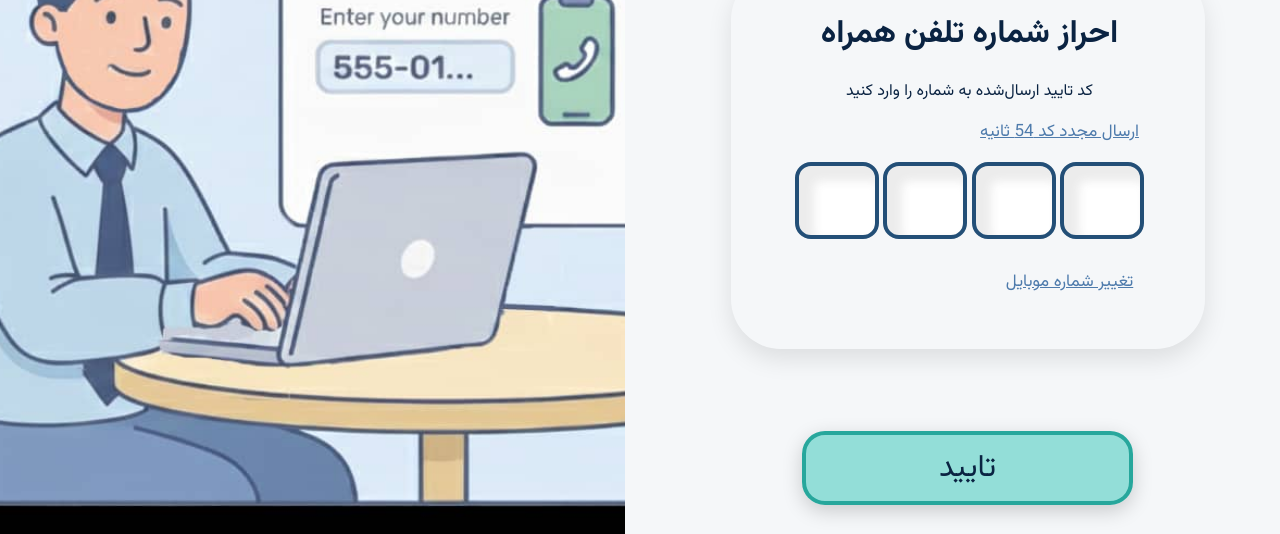
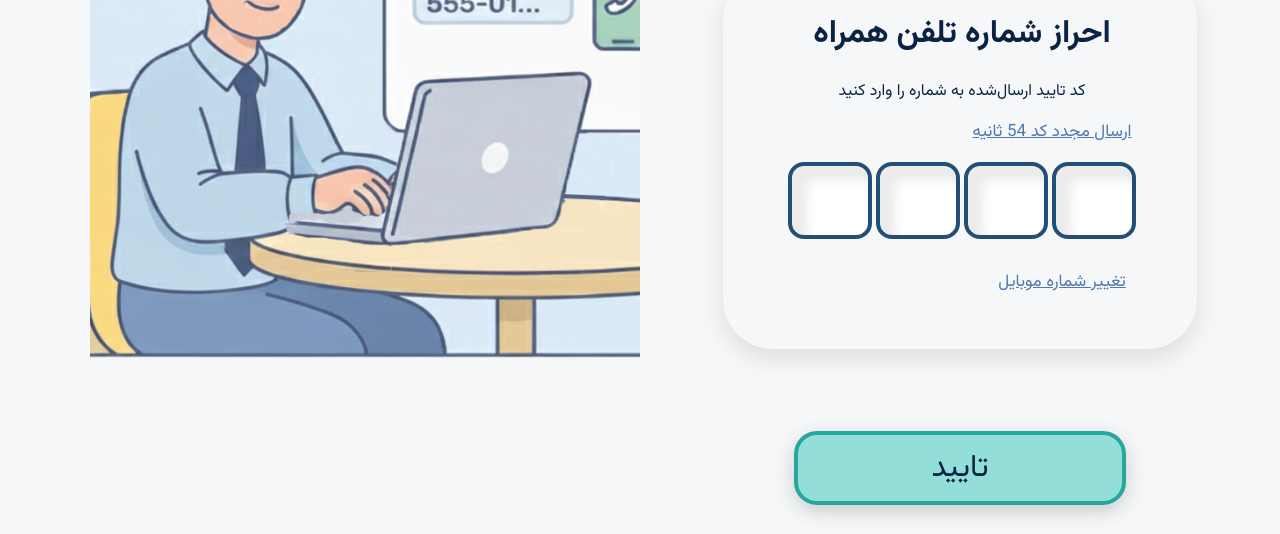
Before and after one commit to RoyaMhdd/ChatBotProject, a Django app: page /verify/ in a window 1280 px wide. Shown: the part 266-800 px from the top of the page. Run offline with Django 5.2, Linux system fonts and the light colour scheme.

Commit message:
adding new styling to the photo

```diff
--- a/templates/code.html
+++ b/templates/code.html
@@ -199,7 +199,6 @@
 
           <style>
             .verify-right {
-              margin-left: 30px;
               flex: 1;
               display: grid;
               align-items: center;
@@ -207,17 +206,12 @@
             }
             .verify-left {
               flex: 1;
-              background-image: url('{% static "loginphoto.png" %}');
-              background-size: cover;
+              background-image: url('{% static "login.png" %}');
+              background-size: contain;
               background-repeat: no-repeat;
-              background-position: center;
-              min-height: 100vh;
-
-              display: flex;
-              align-items: center;
-              justify-content: center;
-              color: white;
-              font-size: 2rem;
+              background-position: 90px 0;
+              width: 900px;
+              height: 650px;
             }
             .verify-form {
               margin-bottom: 20px;
```
Also changed, not shown: templates/home.html (+5 -9 lines), db.sqlite3, mysite/static/login.png (added), mysite/static/loginphoto.png (deleted).
